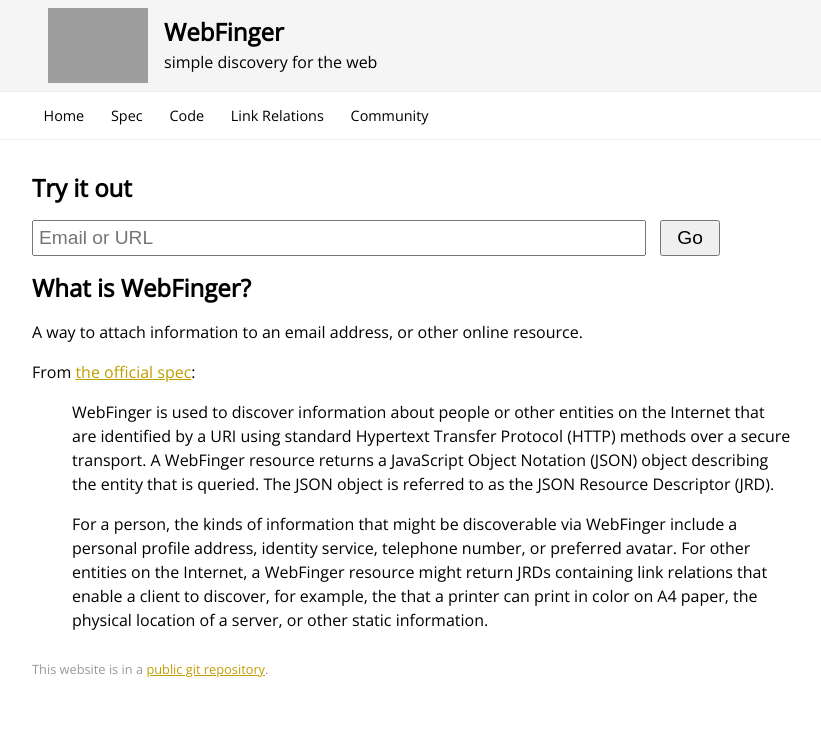
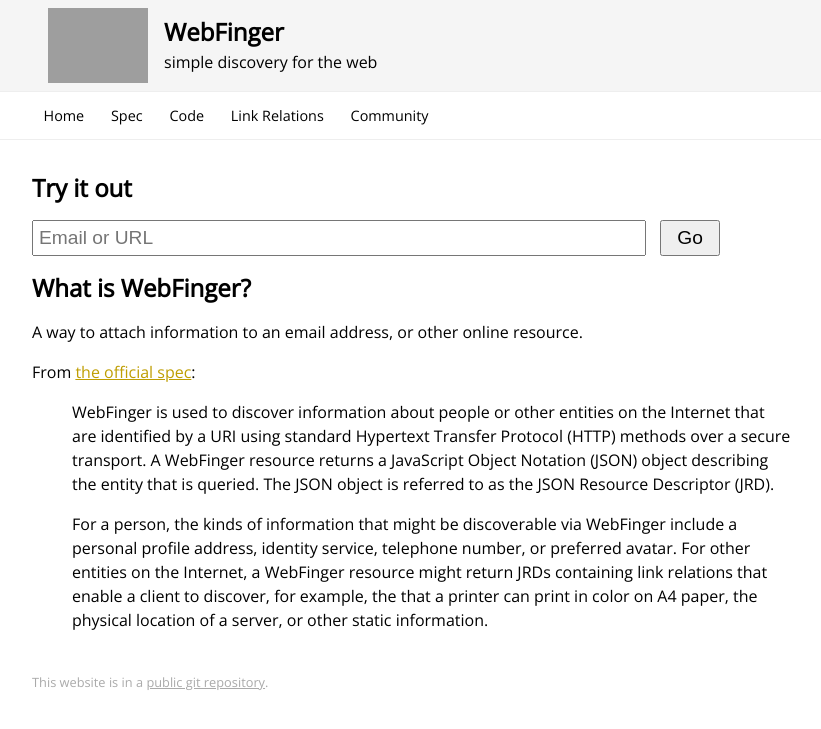
Before and after one commit to webfinger/webfinger.net, a Jekyll site: the page built from index.md, in a window 1280 px wide. Shown: the top 729 px of the page, without its empty margins (208-1029 px from the left). Built offline with Jekyll 4.4.1, drawn with Linux system fonts in a browser that asks for light colours.

Commit message:
de-emphasize footer a bit

```diff
--- a/css/style.css
+++ b/css/style.css
@@ -71,9 +71,12 @@ header h1 {
 }
 
 footer {
-  color: #999;
+  color: #aaa;
   font-size: 80%;
-  margin-top: 2em;
+  margin-top: 3em;
+}
+footer a:link, footer a:visited {
+  color: #aaa;
 }
 
 a:link, a:visited {
```
